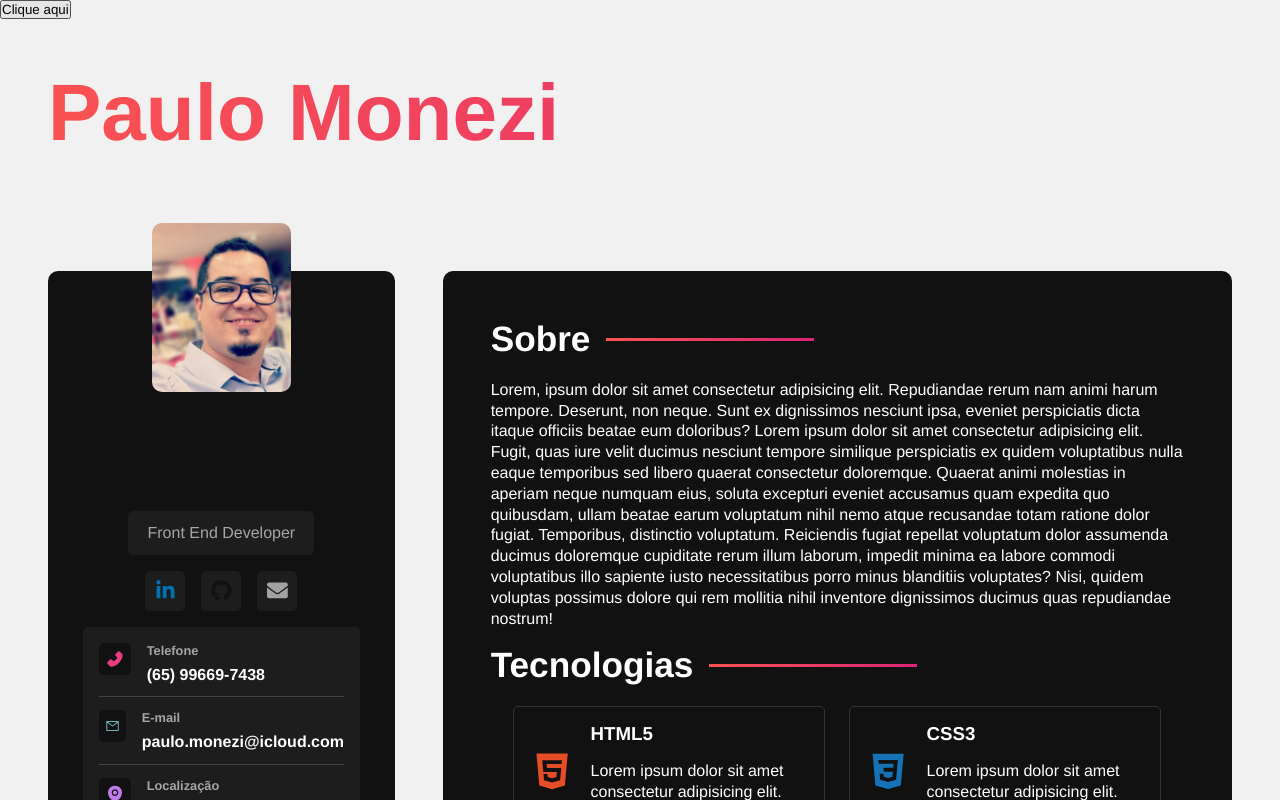
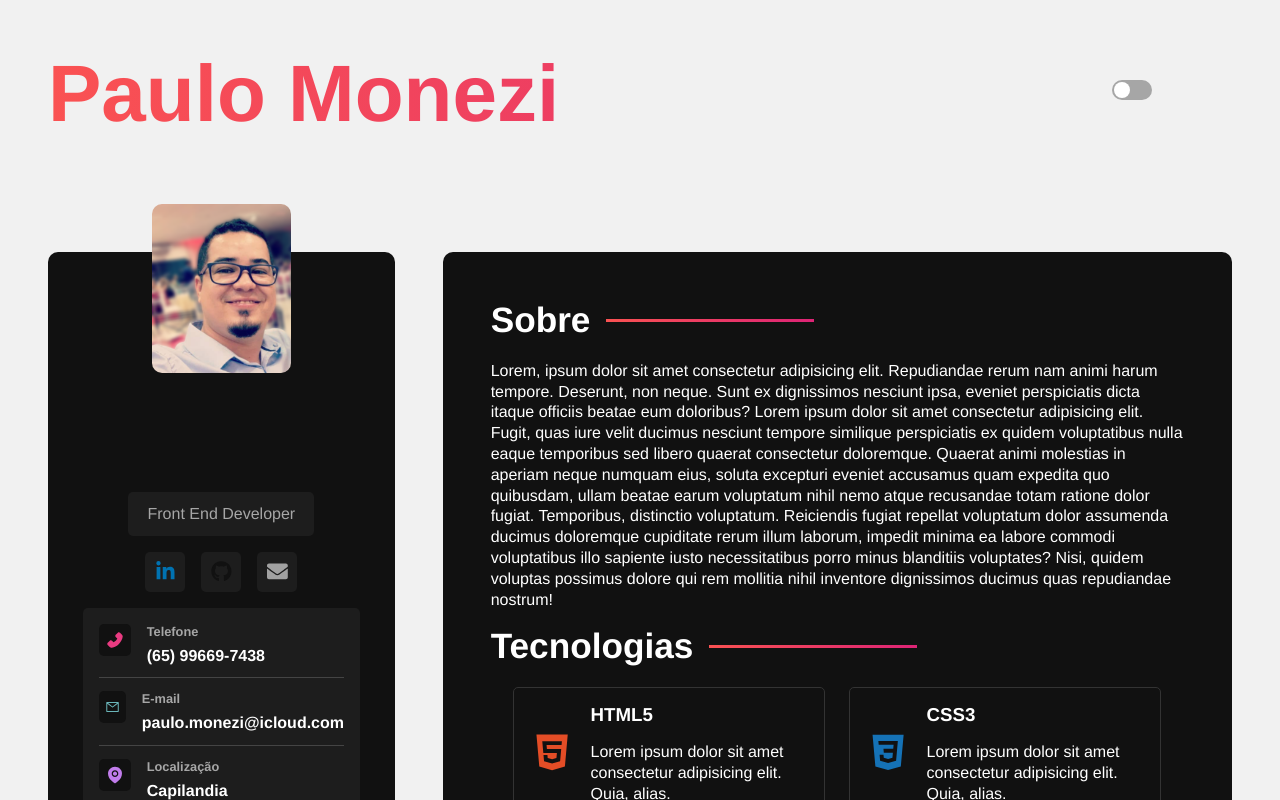
Before and after one commit to paulomonezi/portfolio-template-react-sass, a React (Vite) app: page / in a window 1280 px wide. Shown: the top 800 px of the page. Built offline with nearby package versions, Linux system fonts and the light colour scheme.

Commit message:
refactor(themetoggler): added animation to toggler button

```diff
--- a/src/contexts/ThemeTogglerButton.jsx
+++ b/src/contexts/ThemeTogglerButton.jsx
@@ -1,12 +1,21 @@
-import React, { useContext } from 'react'
-import { ThemeContext, themes } from '../contexts/ThemeContext'
+import React, { useContext } from "react"
+import { ThemeContext, themes } from "../contexts/ThemeContext"
+import "../styles/components/themetogglerbutton.sass"
 
 export const ThemeTogglerButton = () => {
-    const { theme, setTheme } = useContext(ThemeContext)
+  const { theme, setTheme } = useContext(ThemeContext)
 
-    return (
-            <button
-                onClick={() => setTheme(theme === themes.light ? themes.dark : themes.light)}>Clique aqui
-            </button>
-    )
+  return (
+    <div id="themetoggler">
+      <label>
+        <input type="checkbox" />
+        <span
+          className="check"
+          onClick={() =>
+            setTheme(theme === themes.light ? themes.dark : themes.light)
+          }
+        ></span>
+      </label>
+    </div>
+  )
 }
--- /dev/null
+++ b/src/styles/components/themetogglerbutton.sass
@@ -0,0 +1,58 @@
+@use '../variables'
+@use '../mixins'
+
+#themetoggler
+  display: flex
+  position: absolute
+  right: 10%
+  top: 10%
+
+input
+    -webkit-appearance: none
+    visibility: hidden
+    display: none
+    &:checked
+        -webkit-appearance: none
+        visibility: hidden
+        display: none
+
+.check
+    position: relative
+    display: block
+    width: 40px
+    height: 20px
+    background: variables.$text-color-secondary
+    cursor: pointer
+    border-radius: 20px
+    overflow: hidden
+    transition: ease-in 0.5s
+    &:before
+        content: ''
+        position: absolute
+        top: 2px
+        left: 2px
+        background: #fff
+        width: 16px
+        height: 16px
+        border-radius: 50%
+        transition: 0.5s
+    &:after
+        content: ''
+        position: absolute
+        top: 2px
+        left: 2px
+        background: variables.$gradient
+        width: 16px
+        height: 16px
+        border-radius: 50%
+        transition: 0.5s
+        transform: translateX(50px)
+
+input[type="checkbox"]
+    &:checked
+        ~ .check
+            background: variables.$body-bg-color
+            &:before
+                transform: translateX(-50px)
+            &:after
+                transform: translateX(0px)
```
